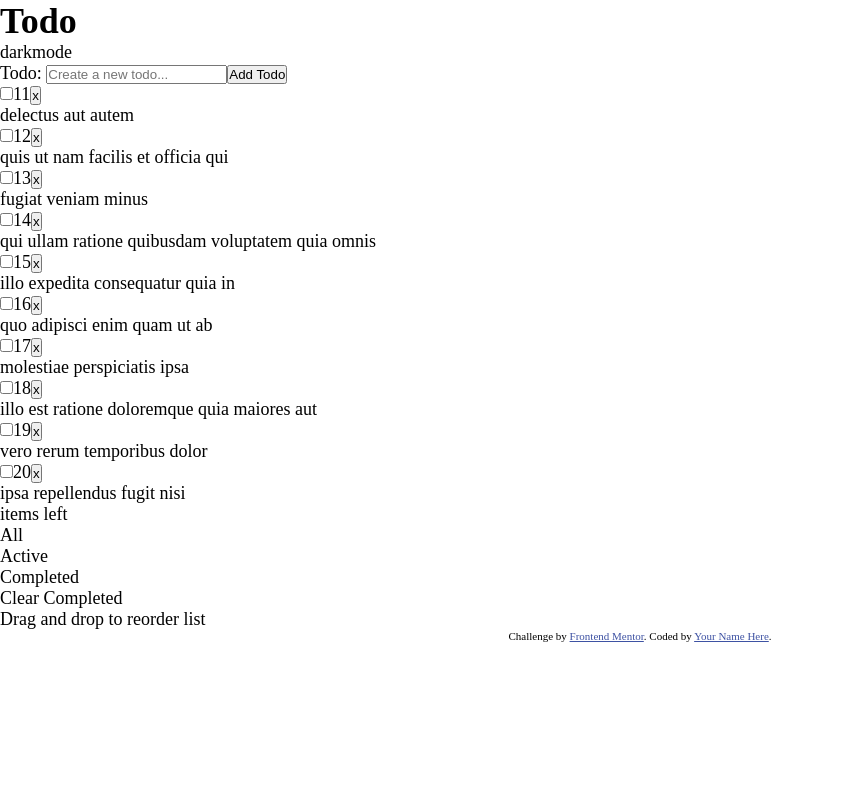
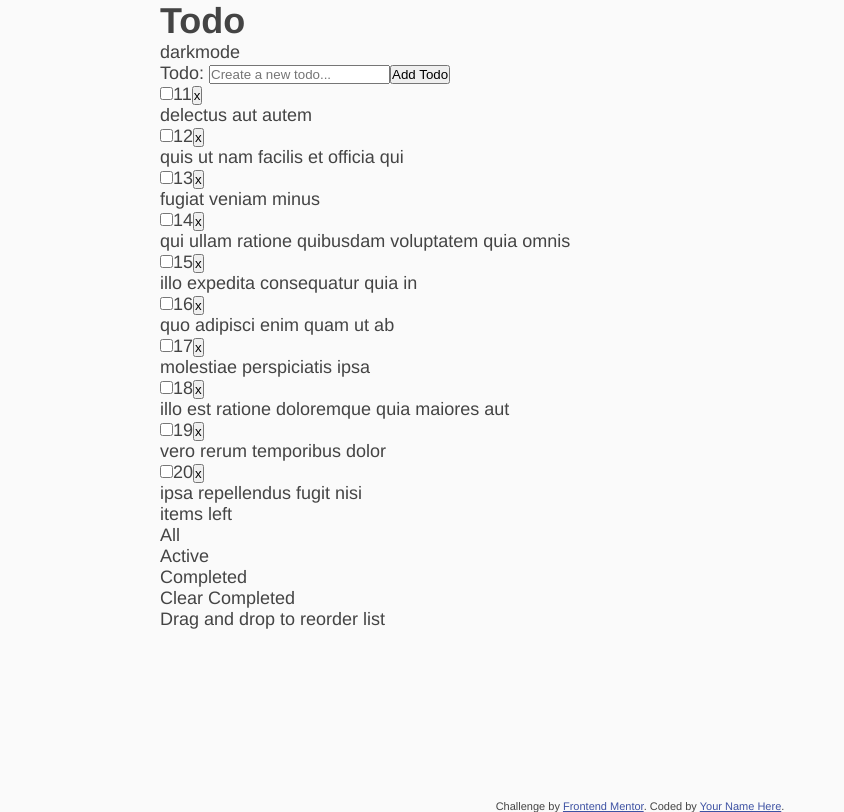
Before and after one commit to leopaul29/frontendmentor-todo-app-main, an Angular app in the folder frontendmentor-todo-app-main/: page / in a window 1280 px wide. Shown: the whole page, without its empty margins (0-844 px from the left). Built offline with nearby package versions, Linux system fonts and the light colour scheme.

Commit message:
style: reset

```diff
--- a/frontendmentor-todo-app-main/src/app/app.component.css
+++ b/frontendmentor-todo-app-main/src/app/app.component.css
@@ -0,0 +1,23 @@
+html,
+body {
+  height: 100%;
+  width: 100%;
+  padding: 0;
+  margin: 0;
+  background: #fafafa;
+  font-family: "Helvetica Neue", arial, sans-serif;
+  font-weight: 400;
+  color: #444;
+  -webkit-font-smoothing: antialiased;
+  -moz-osx-font-smoothing: grayscale;
+}
+
+* {
+  box-sizing: border-box;
+}
+
+.main {
+  min-height: 100vh;
+  margin: auto;
+  max-width: 960px;
+}
```
